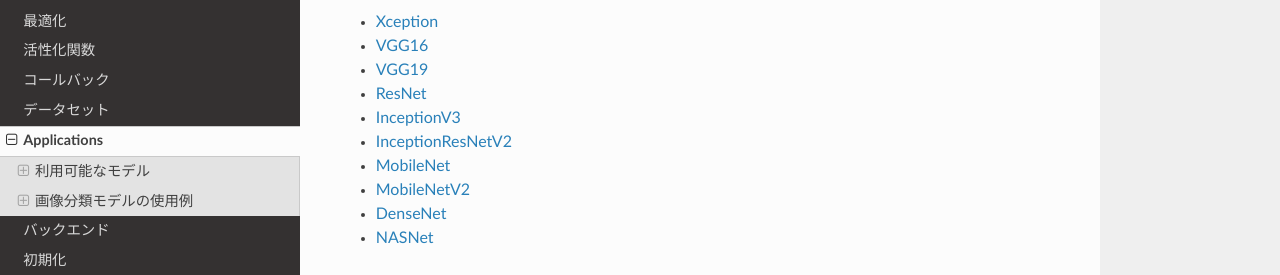
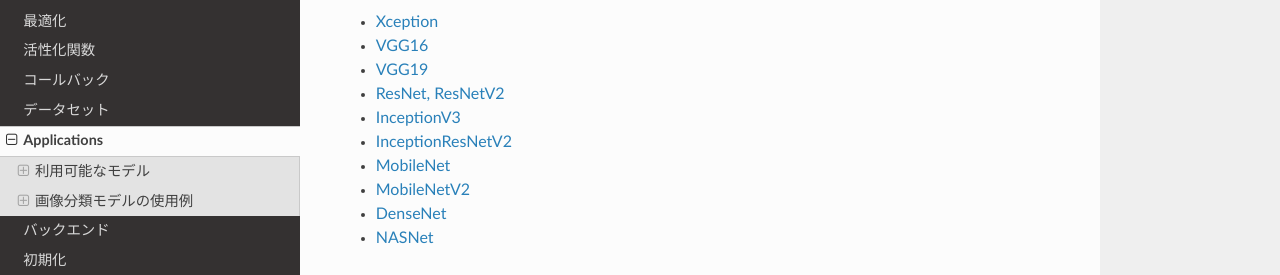
Before and after one commit to keras-team/keras-docs-ja, an MkDocs documentation site: the page built from sources/applications.md, in a window 1280 px wide and 900 px high. Shown: the part 407-682 px from the top of the window. Built offline with MkDocs 1.6.1, drawn with Linux system fonts in a browser that asks for light colours; nearby versions of some CDN libraries; old or Windows-style settings are respelled for this version of MkDocs.

Commit message:
Add ResNetV2 to table of contents

```diff
--- a/sources/applications.md
+++ b/sources/applications.md
@@ -12,7 +12,7 @@ Kerasの応用は事前学習した重みを利用可能な深層学習のモデ
 - [Xception](#xception)
 - [VGG16](#vgg16)
 - [VGG19](#vgg19)
-- [ResNet](#resnet)
+- [ResNet, ResNetV2](#resnet)
 - [InceptionV3](#inceptionv3)
 - [InceptionResNetV2](#inceptionresnetv2)
 - [MobileNet](#mobilenet)
```
